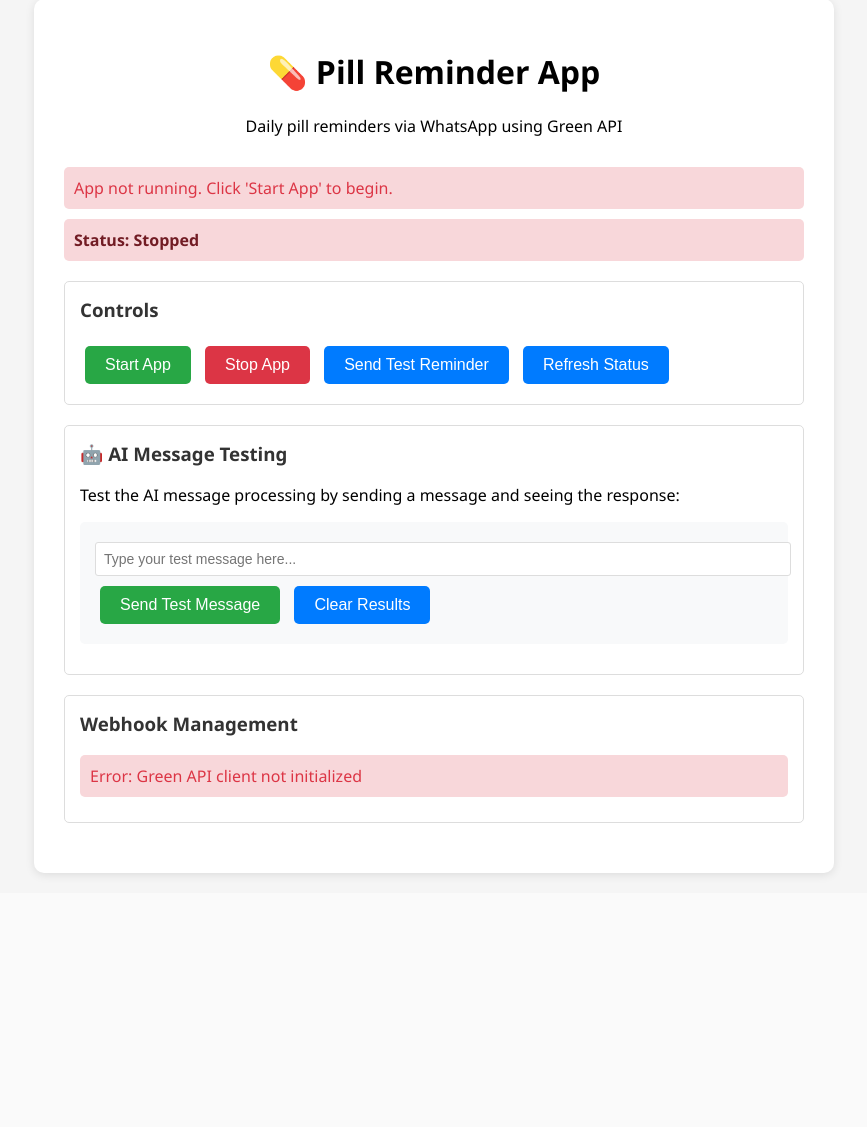
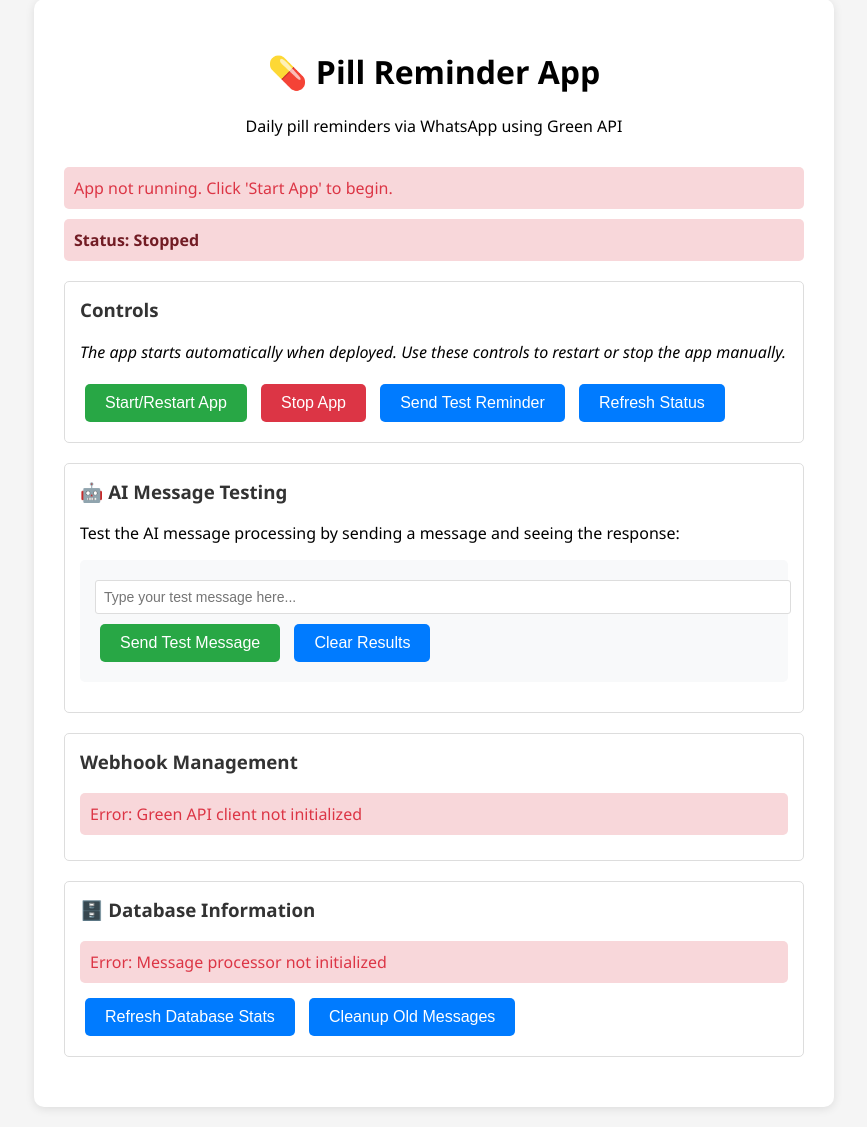
Before and after one commit to Davidgold0/Reminder-Personal, a Flask app: page / in a window 1280 px wide. Shown: the part 21-1148 px from the top of the page, without its empty margins (206-1073 px from the left). Before the commit the page ends 898 px from the top, so only its background shows below. Run offline with Flask 3, Linux system fonts and the light colour scheme.

Commit message:
app auto startup

```diff
--- a/app.py
+++ b/app.py
@@ -19,6 +19,7 @@
 scheduler = None
 app_running = False
 message_thread = None
+scheduler_thread = None
 
 def extract_message_content(notification):
     """Extract message content from Green API notification structure"""
@@ -76,6 +77,32 @@
         return True
     except Exception as e:
         print(f"❌ Failed to initialize app: {e}")
+        return False
+
+def start_background_services():
+    """Start message processing and scheduler in background threads"""
+    global app_running, message_thread, scheduler_thread
+
+    if app_running:
+        print("⚠️ App is already running")
+        return False
+
+    try:
+        app_running = True
+
+        # Start message processing in background thread
+        message_thread = threading.Thread(target=start_message_processing, daemon=True)
+        message_thread.start()
+
+        # Start scheduler in background thread
+        scheduler_thread = threading.Thread(target=start_scheduler, daemon=True)
+        scheduler_thread.start()
+
+        print("✅ Background services started successfully")
+        return True
+    except Exception as e:
+        print(f"❌ Error starting background services: {e}")
+        app_running = False
         return False
 
 def start_message_processing():
@@ -186,8 +213,6 @@
 @app.route('/api/start', methods=['POST'])
 def start_app():
     """Start the reminder app"""
-    global app_running, message_thread, scheduler
-
     if app_running:
         return jsonify({"success": False, "message": "App is already running"})
 
@@ -195,15 +220,8 @@
         if not initialize_app():
             return jsonify({"success": False, "message": "Failed to initialize app"})
 
-        app_running = True
-
-        # Start message processing in background thread
-        message_thread = threading.Thread(target=start_message_processing, daemon=True)
-        message_thread.start()
-
-        # Start scheduler in background thread
-        scheduler_thread = threading.Thread(target=start_scheduler, daemon=True)
-        scheduler_thread.start()
+        if not start_background_services():
+            return jsonify({"success": False, "message": "Failed to start background services"})
 
         return jsonify({"success": True, "message": "App started successfully"})
     except Exception as e:
@@ -219,6 +237,12 @@
 
     try:
         app_running = False
+
+        # Wait for threads to finish (with timeout)
+        if message_thread and message_thread.is_alive():
+            message_thread.join(timeout=5)
+        if scheduler_thread and scheduler_thread.is_alive():
+            scheduler_thread.join(timeout=5)
 
         # Save message history backup
         if message_processor:
@@ -481,3 +505,30 @@
 if __name__ == '__main__':
     port = int(os.environ.get('PORT', 5000))
     app.run(host='0.0.0.0', port=port, debug=False)
+
+# Auto-start the app when the module is loaded (for production deployment)
+def auto_start_app():
+    """Automatically start the app when the module is loaded"""
+    import time
+
+    print("🚀 Auto-starting reminder app...")
+
+    # Wait a moment for the web server to start
+    time.sleep(2)
+
+    try:
+        if initialize_app():
+            if start_background_services():
+                print("✅ App auto-started successfully!")
+            else:
+                print("❌ Failed to start background services")
+        else:
+            print("❌ Failed to initialize app")
+    except Exception as e:
+        print(f"❌ Error during auto-start: {e}")
+
+# Start the app automatically when deployed
+if os.environ.get('AUTO_START', 'true').lower() == 'true':
+    # Use a separate thread to avoid blocking the web server startup
+    auto_start_thread = threading.Thread(target=auto_start_app, daemon=True)
+    auto_start_thread.start()
--- a/templates/home.html
+++ b/templates/home.html
@@ -156,7 +156,8 @@
 
         <div class="section">
             <h3>Controls</h3>
-            <button class="button success" onclick="startApp()">Start App</button>
+            <p><em>The app starts automatically when deployed. Use these controls to restart or stop the app manually.</em></p>
+            <button class="button success" onclick="startApp()">Start/Restart App</button>
             <button class="button danger" onclick="stopApp()">Stop App</button>
             <button class="button" onclick="testReminder()">Send Test Reminder</button>
             <button class="button" onclick="refreshStatus()">Refresh Status</button>
@@ -239,6 +240,15 @@
             {% endif %}
         </div>
         {% endif %}
+
+        <div class="section">
+            <h3>🗄️ Database Information</h3>
+            <div id="database-stats">
+                <p>Loading database statistics...</p>
+            </div>
+            <button class="button" onclick="loadDatabaseStats()">Refresh Database Stats</button>
+            <button class="button" onclick="cleanupDatabase()">Cleanup Old Messages</button>
+        </div>
 
         {% if recent_messages %}
         <div class="section">
@@ -445,12 +455,74 @@
             document.getElementById('test-response').style.display = 'none';
         }
 
+        // Database management functions
+        function loadDatabaseStats() {
+            fetch('/api/database/stats')
+                .then(response => response.json())
+                .then(data => {
+                    const statsDiv = document.getElementById('database-stats');
+
+                    if (data.error) {
+                        statsDiv.innerHTML = `<p class="error">Error: ${data.error}</p>`;
+                    } else {
+                        let statsHtml = '<div class="stats">';
+                        statsHtml += `<div class="stat-item">
+                            <div class="stat-number">${data.database_size_mb}</div>
+                            <div>Database Size (MB)</div>
+                        </div>`;
+                        statsHtml += `<div class="stat-item">
+                            <div class="stat-number">${data.statistics.total_messages}</div>
+                            <div>Total Messages</div>
+                        </div>`;
+                        statsHtml += `<div class="stat-item">
+                            <div class="stat-number">${data.statistics.pill_confirmed}</div>
+                            <div>Pill Confirmed</div>
+                        </div>`;
+                        statsHtml += `<div class="stat-item">
+                            <div class="stat-number">${data.statistics.pill_missed}</div>
+                            <div>Pill Missed</div>
+                        </div>`;
+                        statsHtml += `<div class="stat-item">
+                            <div class="stat-number">${data.statistics.ai_processed}</div>
+                            <div>AI Processed</div>
+                        </div>`;
+                        statsHtml += '</div>';
+
+                        statsDiv.innerHTML = statsHtml;
+                    }
+                })
+                .catch(error => {
+                    document.getElementById('database-stats').innerHTML = `<p class="error">Error loading database stats: ${error}</p>`;
+                });
+        }
+
+        function cleanupDatabase() {
+            if (!confirm('This will delete messages older than 90 days. Continue?')) {
+                return;
+            }
+
+            fetch('/api/database/cleanup', {
+                method: 'POST',
+                headers: {
+                    'Content-Type': 'application/json',
+                },
+                body: JSON.stringify({ days_to_keep: 90 })
+            })
+            .then(response => response.json())
+            .then(data => {
+                alert(data.message || data.error || 'Database cleanup completed');
+                loadDatabaseStats();
+            })
+            .catch(error => alert('Error: ' + error));
+        }
+
         // Auto-refresh every 30 seconds
         setInterval(refreshStatus, 30000);
 
-        // Load webhook status on page load
+        // Load webhook status and database stats on page load
         document.addEventListener('DOMContentLoaded', function() {
             loadWebhookStatus();
+            loadDatabaseStats();
         });
     </script>
 </body>
```
Also changed, not shown: README.md.
